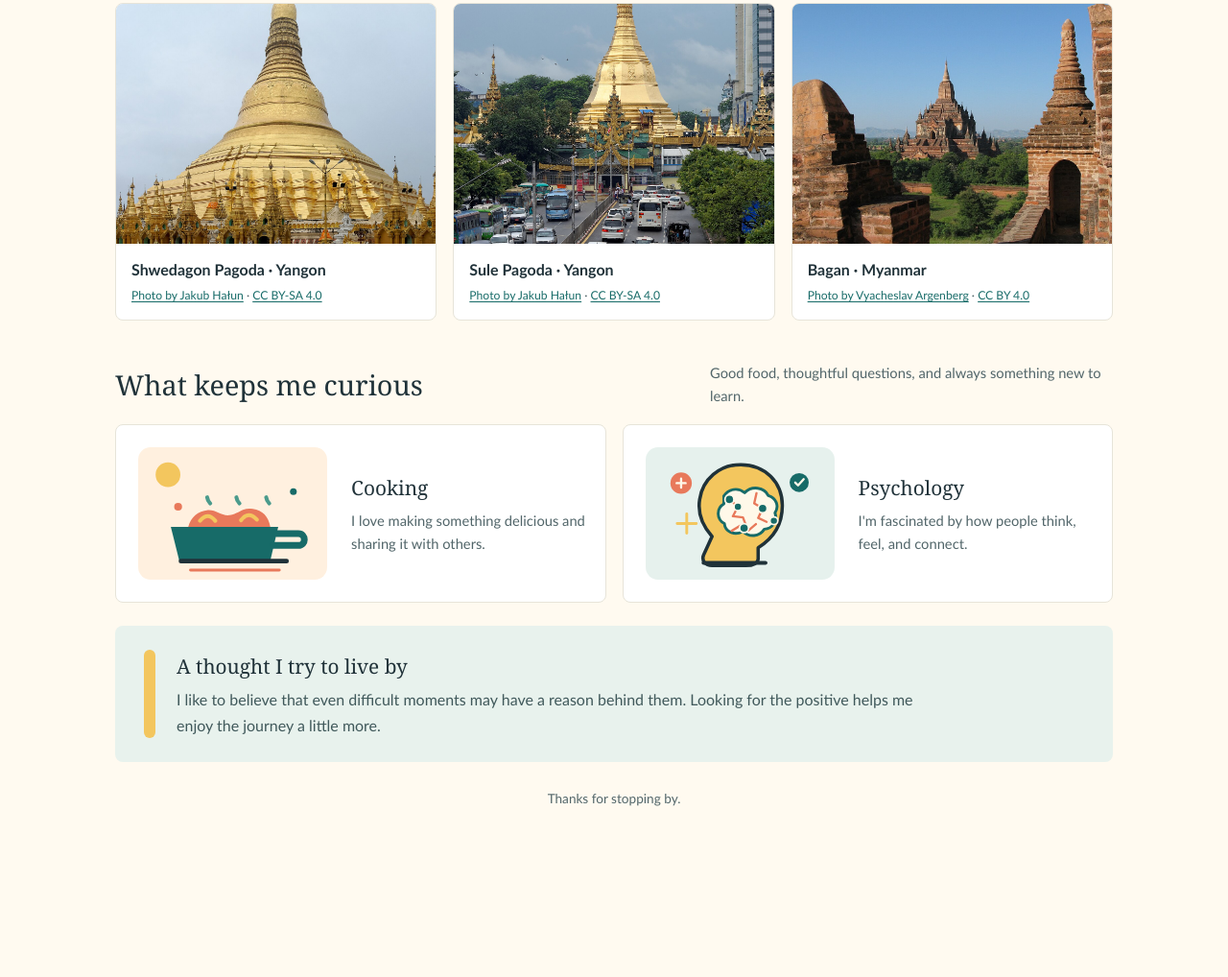
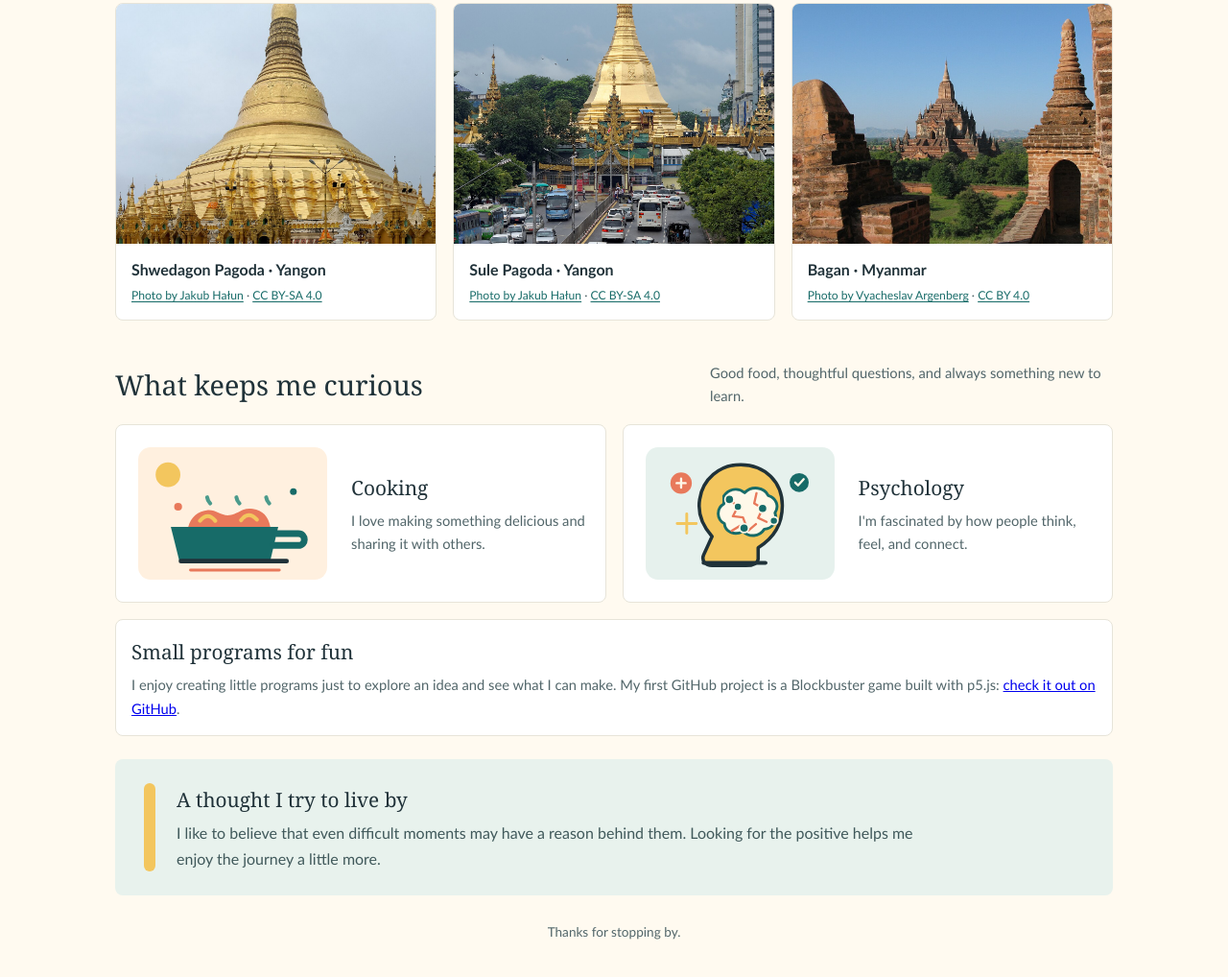
Before and after one commit to shweyamininzali/introduction, a plain HTML site: page index.html in a window 1280 px wide. Shown: the part 653-1671 px from the top of the page at 96% size. Before the commit the page ends 1553 px from the top, so only its background shows below. Drawn offline with Linux system fonts and the light colour scheme.

Commit message:
Add project card styling and new interest card

```diff
--- a/index.html
+++ b/index.html
@@ -252,6 +252,11 @@
       padding: 16px;
     }
 
+    .project-card {
+      display: block;
+      grid-column: 1 / -1;
+    }
+
     .interest-card img {
       display: block;
       width: 100%;
@@ -426,6 +431,10 @@
             <p>I'm fascinated by how people think, feel, and connect.</p>
           </div>
         </article>
+        <article class="interest-card project-card">
+          <h3>Small programs for fun</h3>
+          <p>I enjoy creating little programs just to explore an idea and see what I can make. My first GitHub project is a Blockbuster game built with p5.js: <a href="https://github.com/shweyamininzali/myFirstRepoKIC" target="_blank" rel="noopener noreferrer">check it out on GitHub</a>.</p>
+        </article>
       </div>
     </section>
 
```
